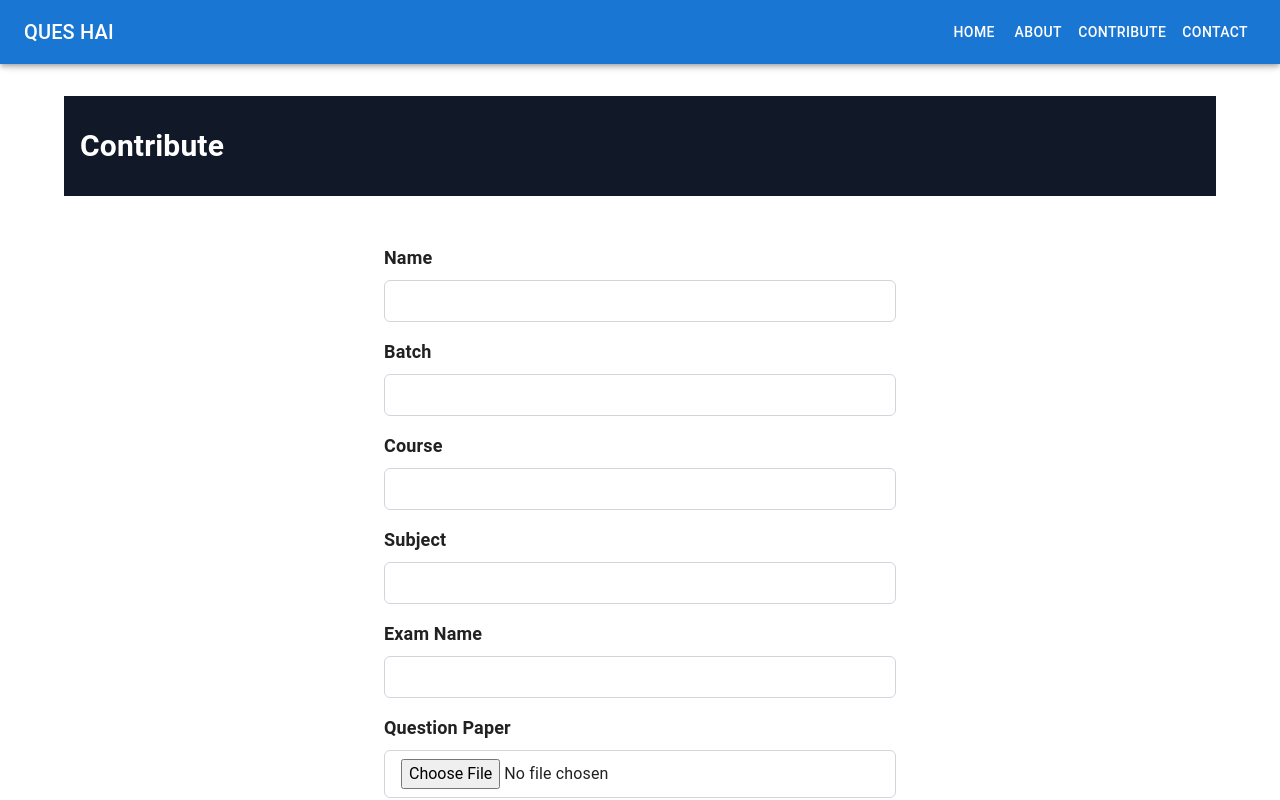
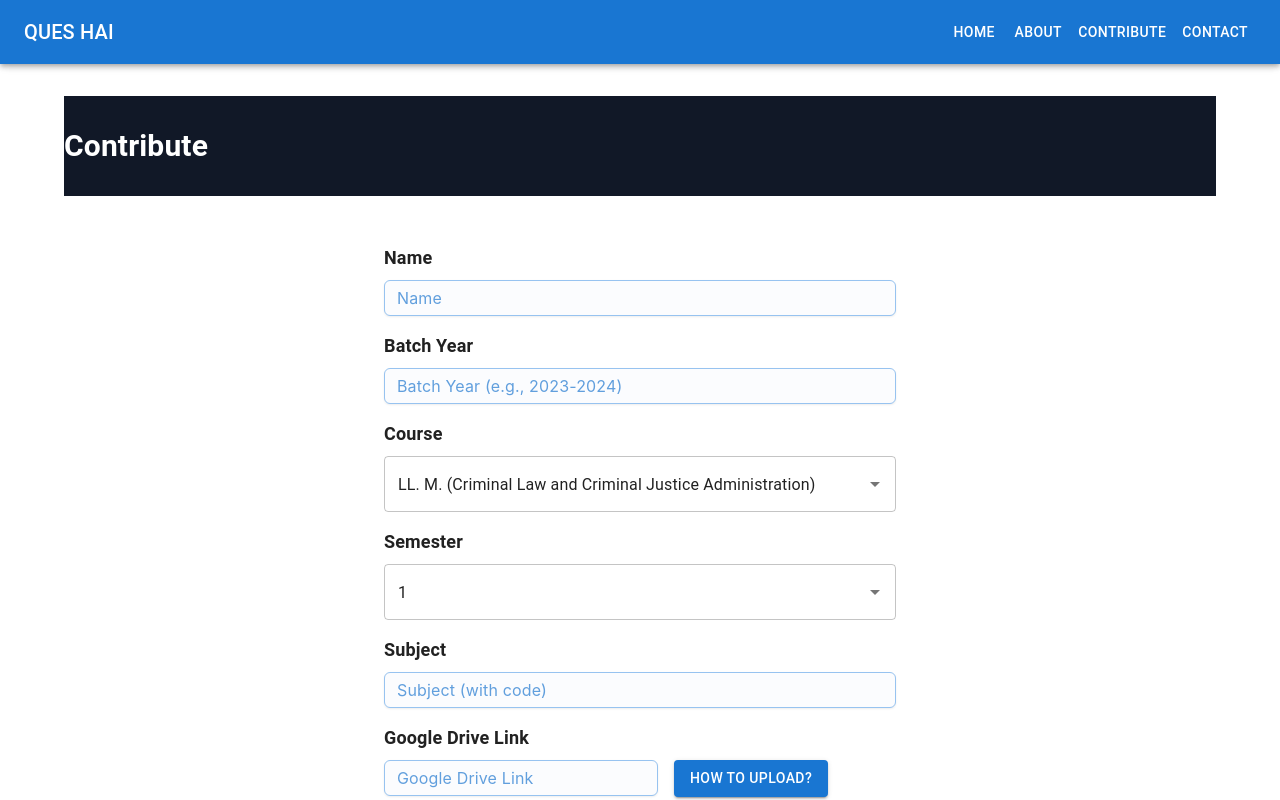
Before and after one commit to Trident09/QuesHai, a React (Create React App) app: page /contribute in a window 1280 px wide. Shown: the top 800 px of the page. Built offline with nearby package versions, Linux system fonts and the light colour scheme.

Commit message:
changes to contribute and contact page logic

```diff
--- a/src/components/PreLoader/PreLoader.jsx
+++ b/src/components/PreLoader/PreLoader.jsx
@@ -3,7 +3,7 @@ import "./PreLoader.css";
 
 const PreLoader = () => {
 	return (
-		<div class="spinner">
+		<div className="spinner">
 			<div></div>
 			<div></div>
 			<div></div>
--- a/src/pages/Contact.jsx
+++ b/src/pages/Contact.jsx
@@ -1,6 +1,19 @@
-import React from 'react';
+import Box from "@mui/joy/Box";
+import Input from "@mui/joy/Input";
+import Textarea from "@mui/joy/Textarea";
+import React, { useState } from "react";
 
 const ContactUs = () => {
+	const [name, setName] = useState("");
+	const [email, setEmail] = useState("");
+	const [message, setMessage] = useState("");
+
+	const handleSubmit = (event) => {
+		event.preventDefault();
+		// Handle form submission logic here
+		console.log({ name, email, message });
+	};
+
 	return (
 		<div className="min-h-screen flex flex-col">
 			<header className="bg-gray-900 text-white py-8">
@@ -10,28 +23,87 @@ const ContactUs = () => {
 			</header>
 			<main className="flex-grow py-12">
 				<div className="container mx-auto px-4">
-                    <p className="text-lg mb-4">Have any questions or suggestions? Feel free to reach out to us!</p>
-                    <form className="max-w-lg mx-auto">
-                        <div className="mb-4">
-                            <label htmlFor="name" className="block text-lg font-semibold mb-2">Your Name</label>
-                            <input type="text" id="name" name="name" className="border border-gray-300 rounded-md px-4 py-2 w-full" />
+					<p className="text-lg mb-4">
+						Have any questions or suggestions? Feel free to reach
+						out to us!
+					</p>
+					<Box
+						component="form"
+						className="max-w-lg mx-auto"
+						sx={{
+							display: "grid",
+							gap: 2,
+							alignItems: "center",
+							flexWrap: "wrap",
+						}}
+						onSubmit={handleSubmit}
+					>
+						<div>
+							<label
+								htmlFor="name"
+								className="block text-lg font-semibold mb-2"
+							>
+								Your Name
+							</label>
+							<Input
+								placeholder="Your Name"
+								variant="outlined"
+								color="primary"
+								id="name"
+								name="name"
+								type="text"
+								value={name}
+								onChange={(e) => setName(e.target.value)}
+							/>
 						</div>
-                        <div className="mb-4">
-                            <label htmlFor="email" className="block text-lg font-semibold mb-2">Your Email</label>
-                            <input type="email" id="email" name="email" className="border border-gray-300 rounded-md px-4 py-2 w-full" />
+						<div>
+							<label
+								htmlFor="email"
+								className="block text-lg font-semibold mb-2"
+							>
+								Your Email
+							</label>
+							<Input
+								placeholder="Your Email"
+								variant="outlined"
+								color="primary"
+								id="email"
+								name="email"
+								type="email"
+								value={email}
+								onChange={(e) => setEmail(e.target.value)}
+							/>
 						</div>
-                        <div className="mb-4">
-                            <label htmlFor="message" className="block text-lg font-semibold mb-2">Your Message</label>
-                            <textarea id="message" name="message" rows="5" className="border border-gray-300 rounded-md px-4 py-2 w-full"></textarea>
+						<div>
+							<label
+								htmlFor="message"
+								className="block text-lg font-semibold mb-2"
+							>
+								Your Message
+							</label>
+							<Textarea
+								placeholder="Your Message"
+								color="primary"
+								minRows={2}
+								variant="outlined"
+								id="message"
+								name="message"
+								type="text"
+								value={message}
+								onChange={(e) => setMessage(e.target.value)}
+							/>
 						</div>
-                        <button type="submit" className="bg-blue-500 hover:bg-blue-700 text-white font-bold py-2 px-4 rounded">
+						<button
+							type="submit"
+							className="bg-blue-500 hover:bg-blue-700 text-white font-bold py-2 px-4 rounded"
+						>
 							Submit
 						</button>
-                    </form>
+					</Box>
 				</div>
 			</main>
 		</div>
 	);
-}
+};
 
 export default ContactUs;
--- a/src/pages/Contribute.jsx
+++ b/src/pages/Contribute.jsx
@@ -1,48 +1,287 @@
-import React from 'react';
+import Box from "@mui/joy/Box";
+import Input from "@mui/joy/Input";
+import Autocomplete from "@mui/material/Autocomplete";
+import Button from "@mui/material/Button";
+import Modal from "@mui/material/Modal";
+import TextField from "@mui/material/TextField";
+import Typography from "@mui/material/Typography";
+import React, { useState } from "react";
+import { Courses } from "../assets/Data";
 
 const Contribute = () => {
+	const [name, setName] = useState("");
+	const [batch, setBatch] = useState("");
+	const [course, setCourse] = useState(Courses[0]?.course || ""); // Setting initial course
+	const [semester, setSemester] = useState(1); // Setting initial semester
+	const [subject, setSubject] = useState("");
+	const [link, setLink] = useState("");
+	const [modalOpen, setModalOpen] = useState(false);
+
+	const handleSubmit = (event) => {
+		event.preventDefault();
+		// Handle form submission logic here
+		console.log({ name, batch, course, semester, subject, link });
+	};
+
+	const semesters = Array.from({ length: 10 }, (_, i) => `${i + 1}`);
+
+	const validateBatch = (value) => {
+		const regex = /^\d{4}-\d{4}$/;
+		const [start, end] = value.split("-").map(Number);
+		return regex.test(value) && end - start === 1;
+	};
+
+	const handleOpenModal = () => {
+		setModalOpen(true);
+	};
+
+	const handleCloseModal = () => {
+		setModalOpen(false);
+	};
+
 	return (
 		<div className="min-h-screen flex flex-col">
 			<header className="bg-gray-900 text-white py-8">
-                <div className="container mx-auto px-4">
+				<div className="container mx-auto px=4">
 					<h1 className="text-3xl font-bold">Contribute</h1>
 				</div>
 			</header>
 			<main className="flex-grow py-12">
 				<div className="container mx-auto px-4">
-                    <form className="max-w-lg mx-auto">
-                        <div className="mb-4">
-                            <label htmlFor="name" className="block text-lg font-semibold mb-2">Name</label>
-                            <input type="text" id="name" name="name" className="border border-gray-300 rounded-md px-4 py-2 w-full" />
+					<Box
+						component="form"
+						className="max-w-lg mx-auto"
+						sx={{
+							display: "grid",
+							gap: 2,
+							alignItems: "center",
+							flexWrap: "wrap",
+						}}
+						onSubmit={handleSubmit}
+					>
+						<div>
+							<label
+								htmlFor="name"
+								className="block text-lg font-semibold mb-2"
+							>
+								Name
+							</label>
+							<Input
+								type="text"
+								placeholder="Name"
+								variant="outlined"
+								color="primary"
+								id="name"
+								name="name"
+								value={name}
+								onChange={(e) => setName(e.target.value)}
+							/>
 						</div>
-                        <div className="mb-4">
-                            <label htmlFor="batch" className="block text-lg font-semibold mb-2">Batch</label>
-                            <input type="text" id="batch" name="batch" className="border border-gray-300 rounded-md px-4 py-2 w-full" />
+						<div>
+							<label
+								htmlFor="batch"
+								className="block text-lg font-semibold mb-2"
+							>
+								Batch Year
+							</label>
+							<Input
+								type="text"
+								placeholder="Batch Year (e.g., 2023-2024)"
+								variant="outlined"
+								color="primary"
+								id="batch"
+								name="batch"
+								value={batch}
+								onChange={(e) => setBatch(e.target.value)}
+								error={batch && !validateBatch(batch)}
+								helperText={
+									batch && !validateBatch(batch)
+										? "Invalid batch year format"
+										: ""
+								}
+							/>
 						</div>
-                        <div className="mb-4">
-                            <label htmlFor="course" className="block text-lg font-semibold mb-2">Course</label>
-                            <input type="text" id="course" name="course" className="border border-gray-300 rounded-md px-4 py-2 w-full" />
+						<div>
+							<label
+								htmlFor="course"
+								className="block text-lg font-semibold mb-2"
+							>
+								Course
+							</label>
+							<Autocomplete
+								disablePortal
+								id="course"
+								options={Courses.map((course) => course.course)}
+								renderInput={(params) => (
+									<TextField
+										{...params}
+										variant="outlined"
+										color="primary"
+									/>
+								)}
+								value={course}
+								onChange={(event, newValue) =>
+									setCourse(newValue)
+								}
+							/>
 						</div>
-                        <div className="mb-4">
-                            <label htmlFor="sub" className="block text-lg font-semibold mb-2">Subject</label>
-                            <input type="text" id="sub" name="sub" className="border border-gray-300 rounded-md px-4 py-2 w-full" />
+						<div>
+							<label
+								htmlFor="semester"
+								className="block text-lg font-semibold mb-2"
+							>
+								Semester
+							</label>
+							<Autocomplete
+								disablePortal
+								id="semester"
+								options={semesters}
+								renderInput={(params) => (
+									<TextField
+										{...params}
+										color="primary"
+										variant="outlined"
+									/>
+								)}
+								value={semester}
+								onChange={(event, newValue) =>
+									setSemester(newValue)
+								}
+							/>
 						</div>
-                        <div className="mb-4">
-                            <label htmlFor="examName" className="block text-lg font-semibold mb-2">Exam Name</label>
-                            <input type="text" id="examName" name="examName" className="border border-gray-300 rounded-md px-4 py-2 w-full" />
+						<div>
+							<label
+								htmlFor="subject"
+								className="block text-lg font-semibold mb-2"
+							>
+								Subject
+							</label>
+							<Input
+								type="text"
+								placeholder="Subject (with code)"
+								variant="outlined"
+								color="primary"
+								id="subject"
+								name="subject"
+								value={subject}
+								onChange={(e) => setSubject(e.target.value)}
+							/>
 						</div>
-                        <div className="mb-4">
-                            <label htmlFor="questionPaper" className="block text-lg font-semibold mb-2">Question Paper</label>
-                            <input type="file" id="questionPaper" name="questionPaper" className="border border-gray-300 rounded-md px-4 py-2 w-full" />
+						<div>
+							<label
+								htmlFor="link"
+								className="block text-lg font-semibold mb-2"
+							>
+								Google Drive Link
+							</label>
+							<div className="flex items-center">
+								<Input
+									type="url"
+									placeholder="Google Drive Link"
+									variant="outlined"
+									color="primary"
+									id="link"
+									name="link"
+									value={link}
+									onChange={(e) => setLink(e.target.value)}
+								/>
+								<Button
+									variant="contained"
+									onClick={handleOpenModal}
+									sx={{ ml: 2 }}
+								>
+									How to Upload?
+								</Button>
 							</div>
-                        <button type="submit" className="bg-blue-500 hover:bg-blue-700 text-white font-bold py-2 px-4 rounded">
+						</div>
+						<button
+							type="submit"
+							className="bg-blue-500 hover:bg-blue-700 text-white font-bold py-2 px-4 rounded"
+						>
 							Submit
 						</button>
-                    </form>
+					</Box>
 				</div>
 			</main>
+			<Modal
+				open={modalOpen}
+				onClose={handleCloseModal}
+				aria-labelledby="modal-modal-title"
+				aria-describedby="modal-modal-description"
+				style={{
+					display: "flex",
+					alignItems: "center",
+					justifyContent: "center",
+				}}
+			>
+				<Box
+					sx={{
+						position: "absolute",
+						top: "50%",
+						left: "50%",
+						transform: "translate(-50%, -50%)",
+						width: 400,
+						bgcolor: "white",
+						border: "2px solid #000",
+						boxShadow: 24,
+						p: 4,
+					}}
+				>
+					<Typography
+						variant="h6"
+						component="h2"
+						sx={{ textAlign: "center", mb: 2 }}
+					>
+						Uploading Question Papers to Google Drive
+					</Typography>
+					<Typography
+						sx={{ textAlign: "left" }}
+						id="modal-modal-description"
+					>
+						<ol
+							style={{
+								paddingLeft: "20px",
+								textAlign: "justify",
+							}}
+						>
+							<li>Sign in to your Google account.</li>
+							<li>
+								Click on the "New" button and select "File
+								upload".
+							</li>
+							<li>
+								Select the question paper file from your
+								computer and upload it to Google Drive.
+							</li>
+							<li>
+								Once the file is uploaded, right-click on it and
+								select "Share".
+							</li>
+							<li>
+								Click on "Change" next to "Restricted" to change
+								the sharing settings.
+							</li>
+							<li>
+								Choose "Anyone with the link" or "Public on the
+								web" depending on your preference.
+							</li>
+							<li>
+								Copy the shareable link and paste it into the
+								"Google Drive Link" field in this form.
+							</li>
+							<li>Click on "Submit" to submit the form.</li>
+						</ol>
+					</Typography>
+					<Button
+						onClick={handleCloseModal}
+						sx={{ mt: 2 }}
+					>
+						Close
+					</Button>
+				</Box>
+			</Modal>
 		</div>
 	);
-}
+};
 
 export default Contribute;
```
Lines whose indentation alone changed are shown as unchanged.
